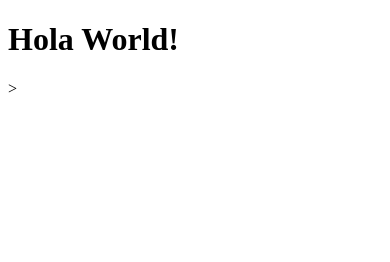
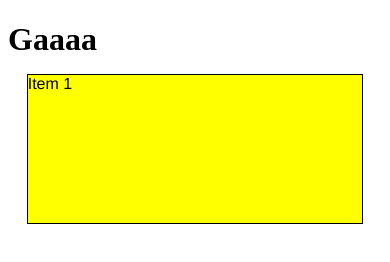
Before and after one commit to Darlinker/AssignmentModule2, a plain HTML site: page index.html in a window 390 px wide. Drawn offline with Linux system fonts and the light colour scheme; files that its build step writes are made by us from their sources.

Commit message:
Update index.html

```diff
--- a/index.html
+++ b/index.html
@@ -1,9 +1,17 @@
 <!DOCTYPE html>
 <html>
+
 <head>
-	<title>Hello Coursera</title>
+<meta charset="utf-8">
+<meta name="viewport" content="width=device-width, initial-scale=1">
+<title>Solución</title>
+<link rel="stylesheet" type="text/css" href="style.css">
 </head>
+
 <body>
-<h1>Hola World!</h1>
+<h1>Gaaaa</h1>
+<div class="row">
+	<div class="col-lg-3 col-md-6"><p>Item 1</p></div>
+</div>
 </body>
-</html>>
+</html>
```
